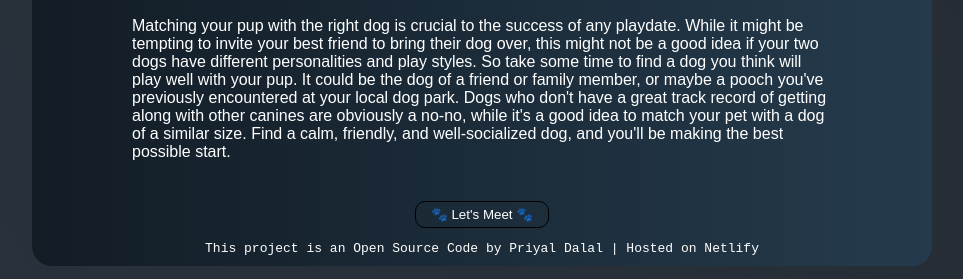
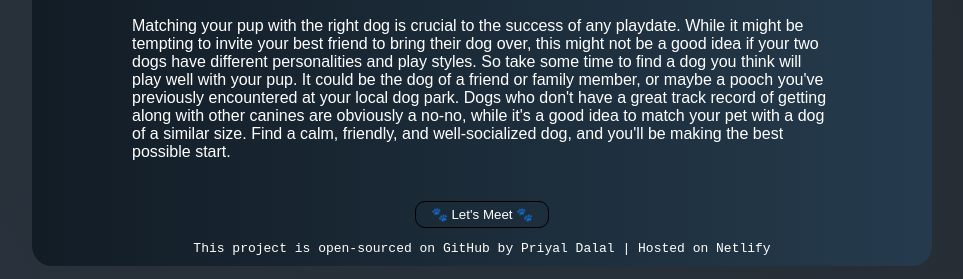
Before and after one commit to Priyaldalal30/Puppy-playdate, a plain HTML site: page index.html in a window 1280 px wide. Shown: the part 1230-1509 px from the top of the page, without its empty margins (158-1121 px from the left). Drawn offline with Linux system fonts and the light colour scheme.

Commit message:
edited footer

```diff
--- a/index.html
+++ b/index.html
@@ -159,13 +159,12 @@
       </div>
       <button id="meetUp">🐾 Let's Meet 🐾</button>
       <p>
-        This project is an
-
+        This project is open-sourced on
         <a
           href="https://github.com/Priyaldalal30/Puppy_playdate"
           target="_blank"
           class="coded"
-          >Open Source Code</a
+          >GitHub</a
         >
         by
         <a href="https://priyal-dalal.netlify.app" class="coded"
```
Also changed, not shown: 1 other file.
